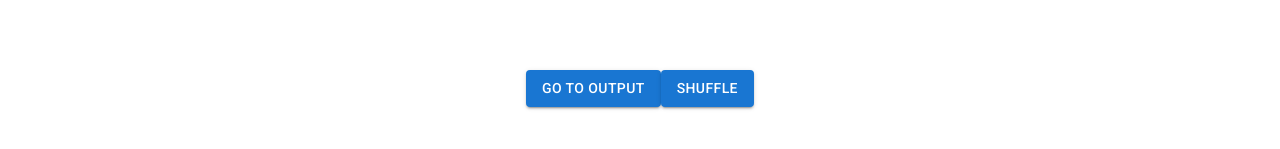
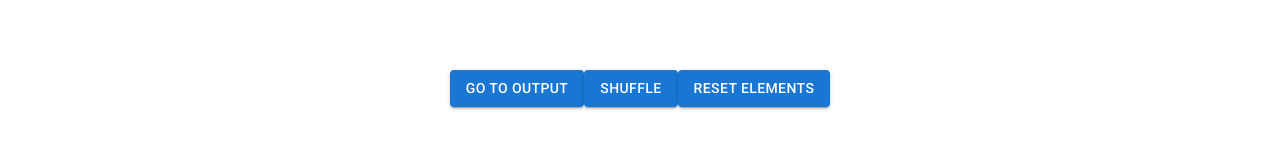
Before and after one commit to AdityaRaj1440/SIH_GraphicalPassword, a React (Create React App) app in the folder login/: page /login in a window 1280 px wide. Shown: the part 537-686 px from the top of the page. Built offline with nearby package versions, Linux system fonts and the light colour scheme.

Commit message:
added reset option to add elements again

```diff
--- a/login/src/ImageGrid.js
+++ b/login/src/ImageGrid.js
@@ -79,6 +79,12 @@ const ImageGrid = ({ selectedImg, setSelectedImg }) => {
             console.log(selectedImg)
         }
     }
+
+    const reset = () => {
+        let lis = []
+        setSelectedImg(lis)
+        setStatus(1)
+    }
     return (
         <div className="App">
             <ImageList sx={{
@@ -131,6 +137,7 @@ const ImageGrid = ({ selectedImg, setSelectedImg }) => {
             <div>
                 <Button variant="contained" onClick={output}>Go to output</Button>
                 <Button variant="contained" onClick={shuffle}>Shuffle</Button>
+                <Button variant="contained" onClick={reset}>Reset elements</Button>
 
             </div>
 
--- a/login/src/Output.js
+++ b/login/src/Output.js
@@ -35,6 +35,8 @@ const Output = ({ selectedImg, setSelectedImg }) => {
         )
     }
 
+
+
     return (
         <div className="App">
             <div>
@@ -62,6 +64,7 @@ const Output = ({ selectedImg, setSelectedImg }) => {
             <div>
                 <Button variant="contained" onClick={shufflestupid}>Shuffle</Button>
                 <Button variant="contained" onClick={submit}>Reset to Login</Button>
+
             </div>
         </div>
     );
```
